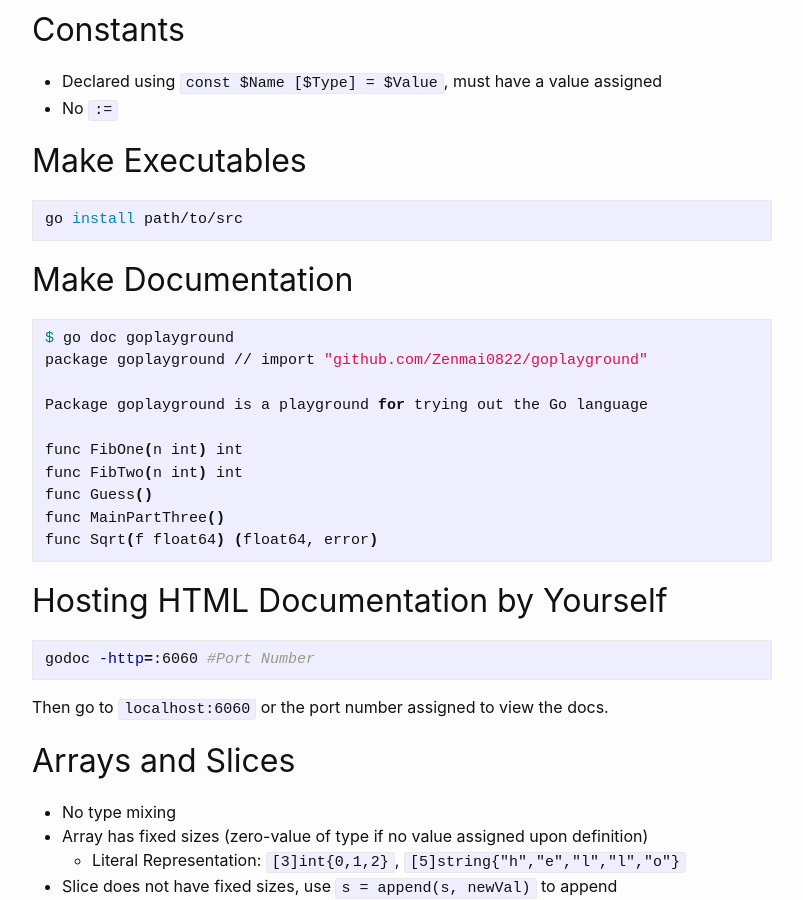
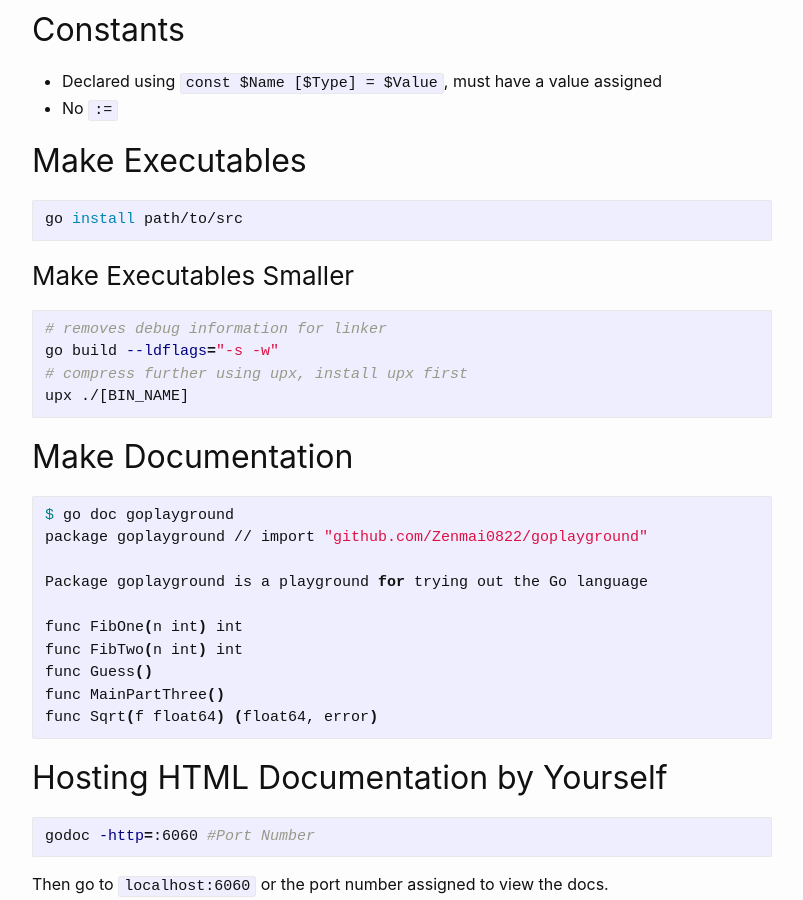
Before and after one commit to Zenmai0822/Zenmai0822.github.io, a Jekyll site: the page built from _posts/2019-05-20-Notes_from_learning_Go_4.md, in a window 1280 px wide and 900 px high, scrolled down 361 px. Shown: the whole window, without its empty margins (238-1041 px from the left). Built offline with Jekyll 4.4.1, drawn with Linux system fonts in a browser that asks for light colours.

Commit message:
Added compressing bins in part 4, created part 5 (maps)

````diff
--- a/_posts/2019-05-20-Notes_from_learning_Go_4.md
+++ b/_posts/2019-05-20-Notes_from_learning_Go_4.md
@@ -20,6 +20,15 @@ Relevant code is located at [`threeSum.go`](https://github.com/Zenmai0822/goplay
 
 ```bash
 go install path/to/src
+```
+
+### Make Executables Smaller
+
+```bash
+# removes debug information for linker
+go build --ldflags="-s -w"
+# compress further using upx, install upx first
+upx ./[BIN_NAME]
 ```
 
 ## Make Documentation
````
Also changed, not shown: _posts/2019-05-27-Notes_from_learning_Go_5.md (added, +19 -0 lines).
